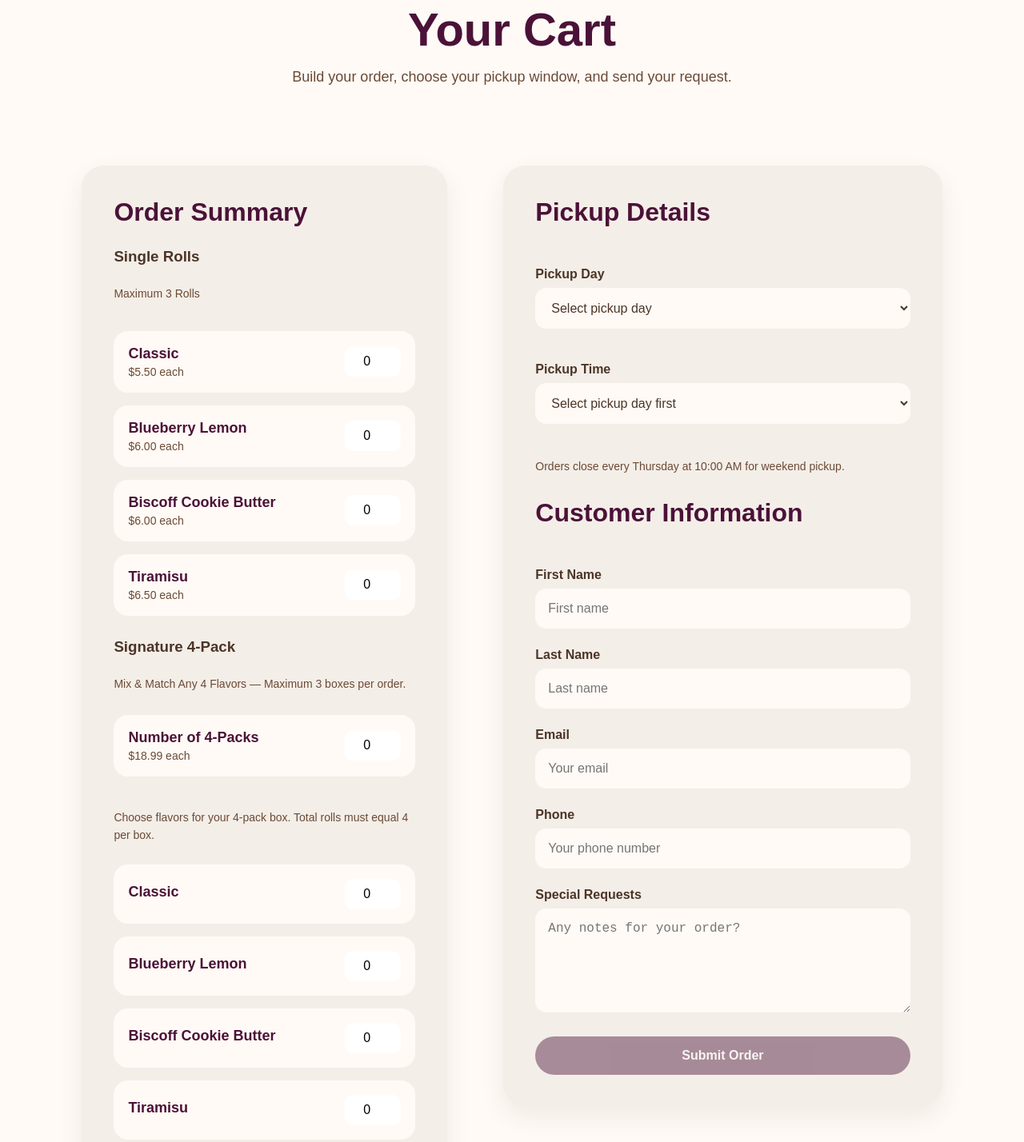
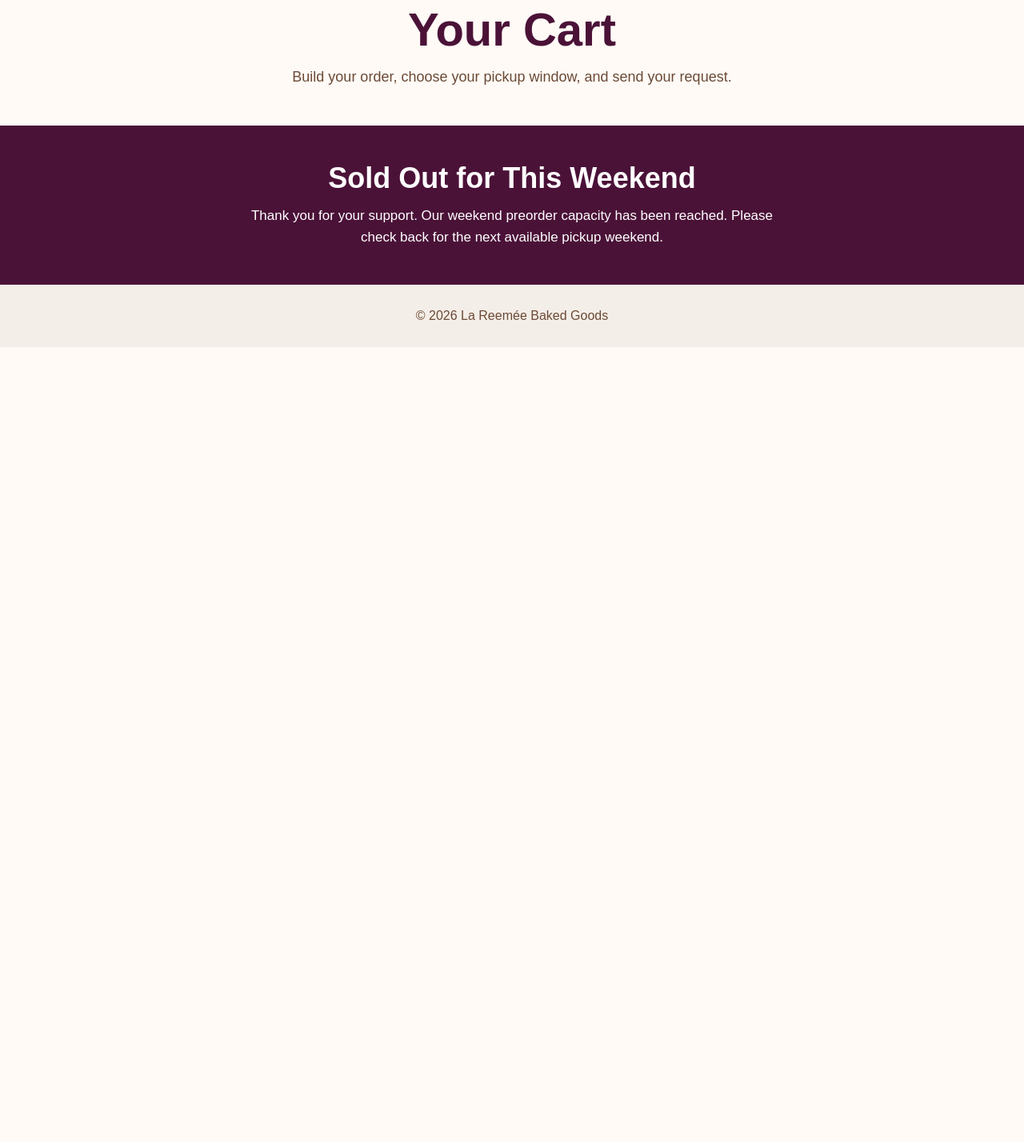
Before and after one commit to Lareemee/lareemee-website, a plain HTML site: page order.html in a window 1280 px wide. Shown: the part 221-1649 px from the top of the page at 80% size. After the commit the page ends 800 px from the top, so only its background shows below. Drawn offline with Linux system fonts and the light colour scheme.

Commit message:
Update order.html

```diff
--- a/order.html
+++ b/order.html
@@ -225,7 +225,7 @@
 </footer>
 
 <script>
-    const isSoldOut = false;
+    const isSoldOut = true;
     const soldOutBanner = document.getElementById("sold-out-banner");
     const pickupDay = document.getElementById("pickup-day");
     const pickupTime = document.getElementById("pickup-time");
```
